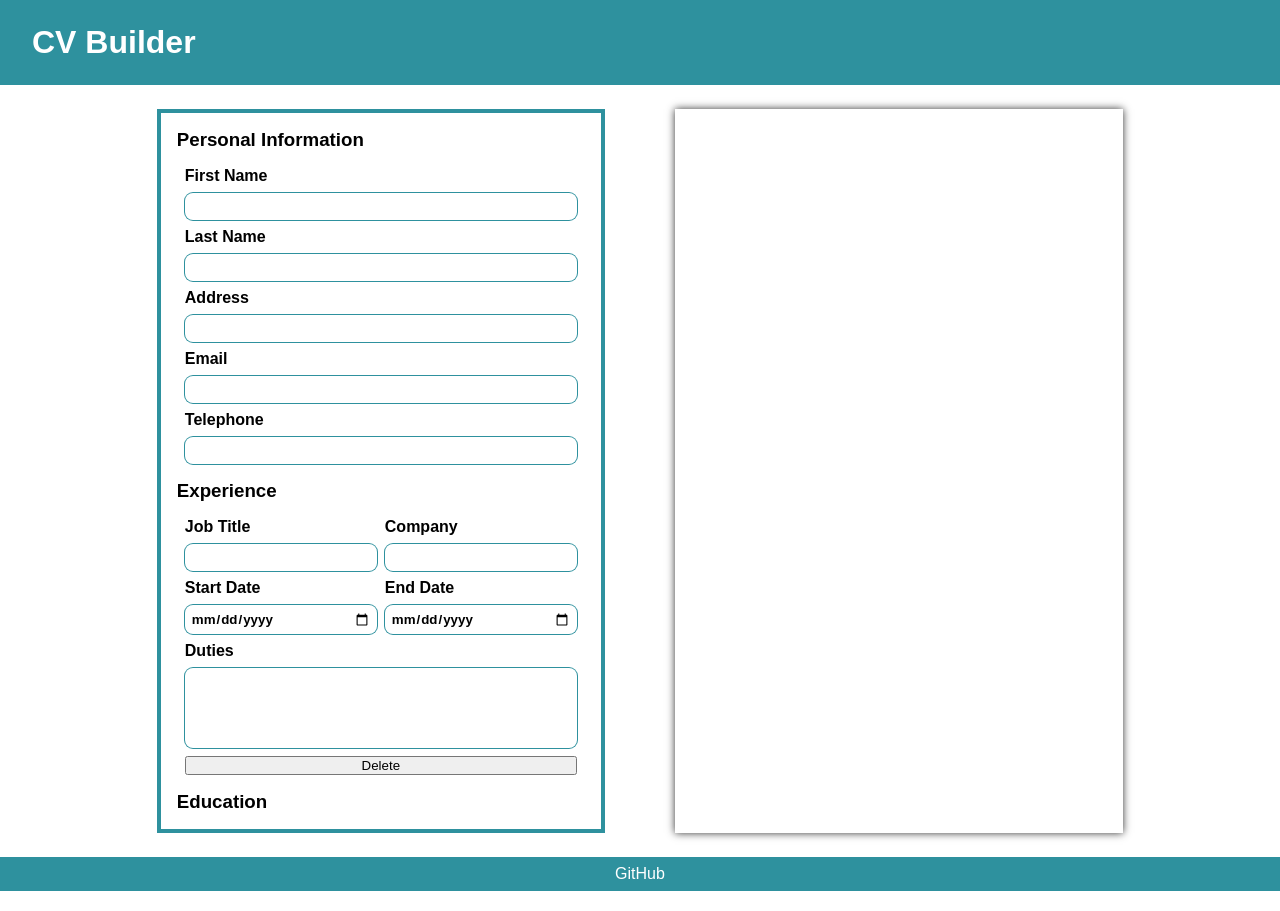
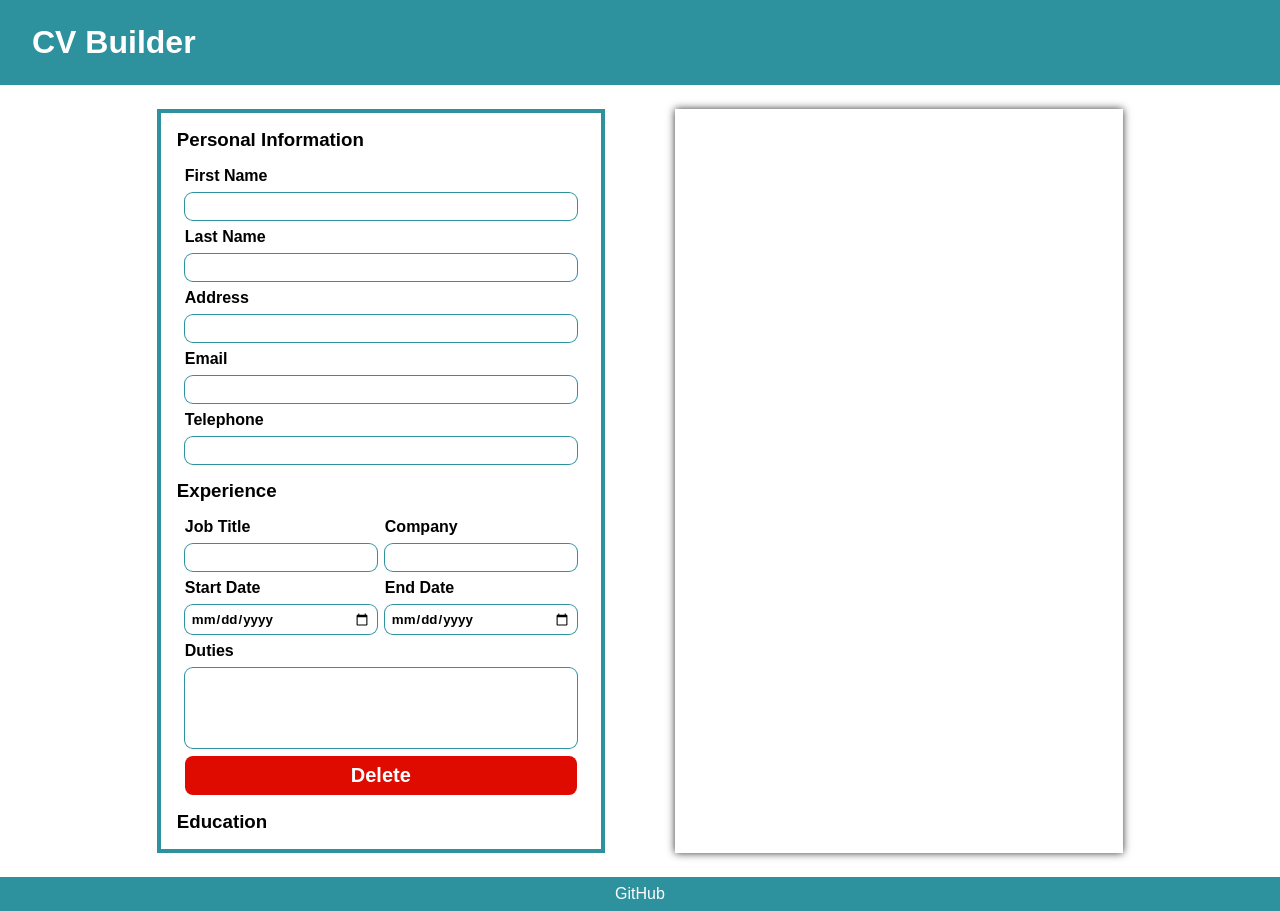
Before and after one commit to bkwong315/cv-application, a React app: page / in a window 1280 px wide. Built offline with nearby package versions, Linux system fonts and the light colour scheme; the HTML template or start-up script is replaced by a standard one.

Commit message:
Add btn mixin and styling for delete btn

```diff
--- a/src/components/ExpEditor/ExpItem.scss
+++ b/src/components/ExpEditor/ExpItem.scss
@@ -8,4 +8,11 @@
   .span-full-width {
     grid-column: 1 / -1;
   }
+
+  .del-btn {
+    @include button(#e00b00, #ff0b00);
+
+    border: none;
+    border-radius: 0.5rem;
+  }
 }
--- a/src/globals.scss
+++ b/src/globals.scss
@@ -23,3 +23,16 @@ $primary-color: rgb(46, 145, 158);
   padding: 1rem 0.5rem;
   gap: 0.5rem;
 }
+
+@mixin button($bg-color, $bg-color-hover) {
+  padding: 0.5rem;
+  color: white;
+  background-color: $bg-color;
+  font-weight: 700;
+  font-size: 1.25rem;
+
+  &:hover {
+    cursor: pointer;
+    background-color: $bg-color-hover;
+  }
+}
```
